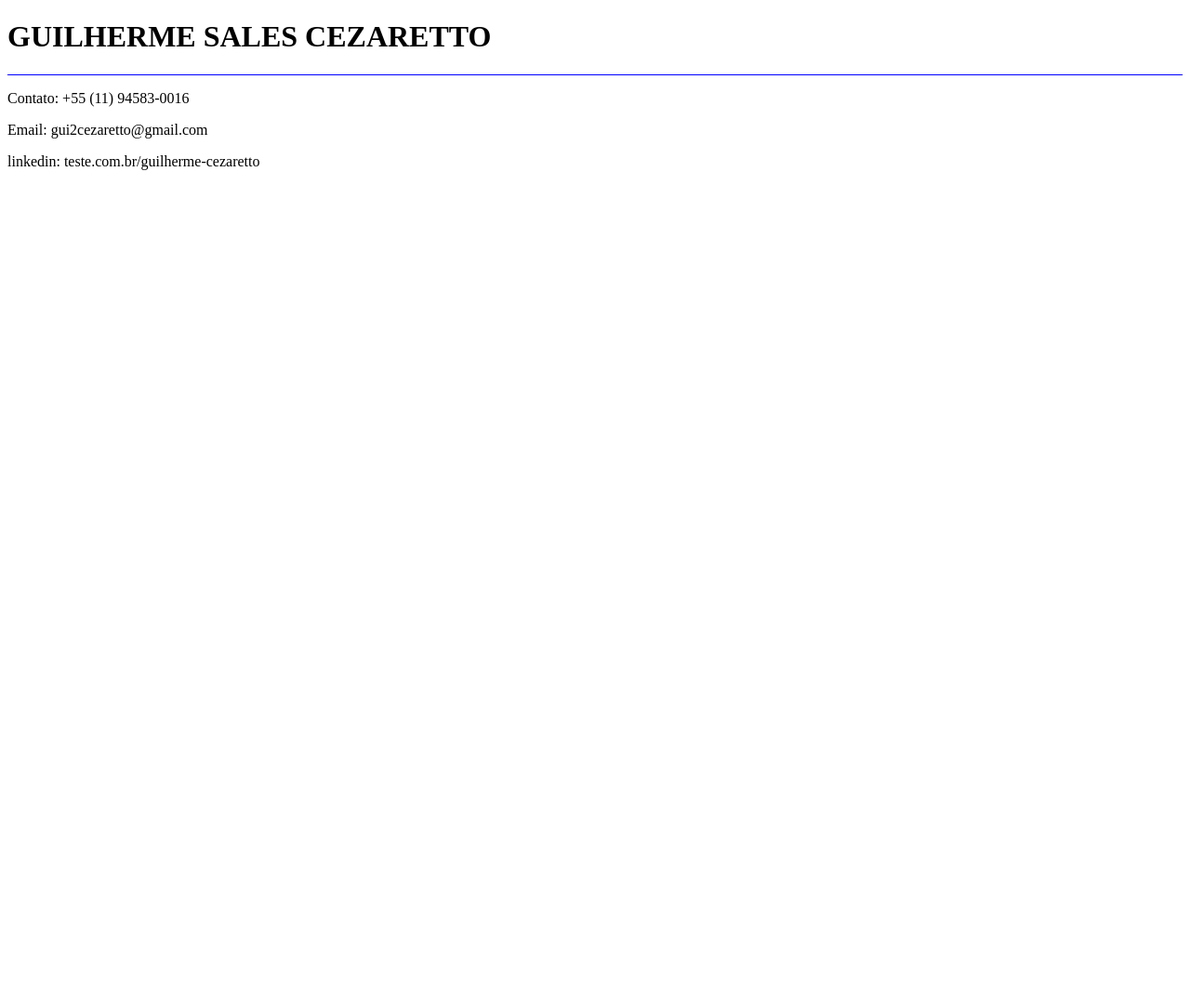
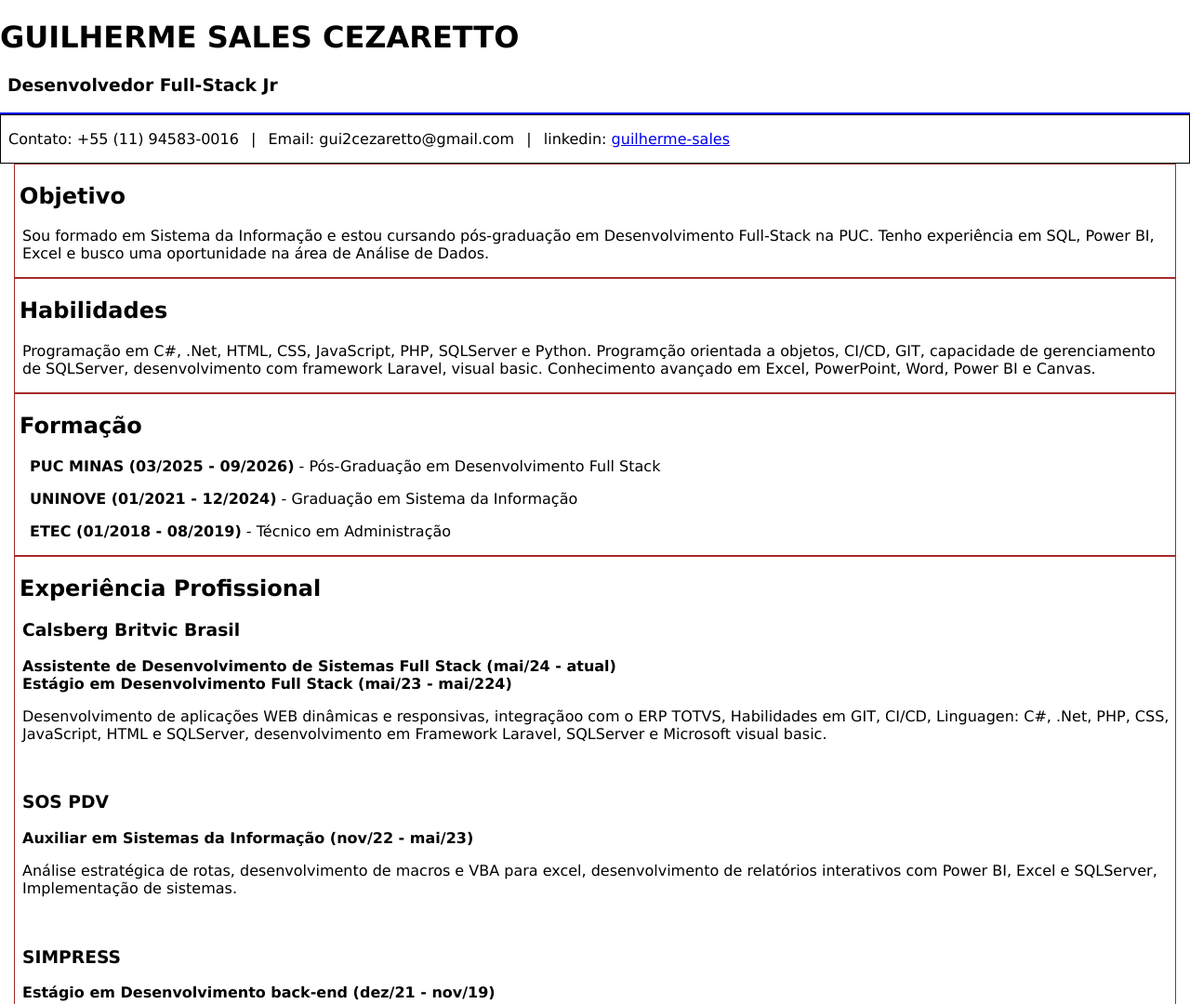
Before and after one commit to Gui2sales/Portifolio, a plain HTML site: page CurriculoOnline/curriculo.html in a window 1280 px wide. Shown: the top 1080 px of the page at 93% size. Before the commit the page ends 800 px from the top, so only its background shows below. Drawn offline with Linux system fonts and the light colour scheme.

Commit message:
Finalização curriculo e ajuste na tela inicial

```diff
--- /dev/null
+++ b/CurriculoOnline/assets/css/style.css
@@ -0,0 +1,28 @@
+body, div{
+    border: 0px;
+    margin: 0px;
+    font-family: Verdana, Geneva, Tahoma, sans-serif;
+}
+
+h2{
+    margin-left: 5px;
+}
+h3, p, span{
+    margin-left: 8px;
+}
+
+
+.cabecalho{
+    border-bottom: solid blue 2px;
+}
+.formacao, .experiencia, .habilidades, .objetivo{
+    border: solid brown 1px;
+    margin-right: 15px;
+    margin-left: 15px;
+}
+.contato{
+    border: 1px solid black;
+}
+.negrito{
+    font-weight: bold;
+}
--- a/CurriculoOnline/curriculo.html
+++ b/CurriculoOnline/curriculo.html
@@ -4,16 +4,73 @@
     <meta charset="UTF-8">
     <meta name="viewport" content="width=device-width, initial-scale=1.0">
     <title>Currículo - Guilherme Cezaretto</title>
-    <link rel="stylesheet" href="estilo/style.css">
+    <link rel="stylesheet" href="assets/css/style.css">
 </head>
 <body>
     <div class="cabecalho">
         <h1>GUILHERME SALES CEZARETTO</h1>
+        <h3>Desenvolvedor Full-Stack Jr</h3>
     </div>
-    <div>
-        <p>Contato: +55 (11) 94583-0016</p>
-        <p>Email: gui2cezaretto@gmail.com</p>
-        <p>linkedin: teste.com.br/guilherme-cezaretto</p>
+    <div class="contato">
+        <p>Contato: +55 (11) 94583-0016
+            <span> | </span>
+            <span> Email: gui2cezaretto@gmail.com </span>
+            <span> | </span>
+            <span> linkedin:
+                <a href="https://www.linkedin.com/in/guilherme-sales-95369a1a4" target="_blank">
+                    guilherme-sales
+                </a>
+            </span>
+        </p>
+    </div>
+
+    <div class="objetivo">
+        <h2>Objetivo</h2>
+        <p>Sou formado em Sistema da Informação e estou cursando pós-graduação em Desenvolvimento Full-Stack na PUC. Tenho experiência em SQL, Power BI, Excel e busco uma oportunidade na área de Análise de Dados.</p>
+    </div>
+    <div class="habilidades">
+        <h2>Habilidades</h2>
+        <P>Programação em C#, .Net, HTML, CSS, JavaScript, PHP, SQLServer e Python. Programção orientada a objetos, CI/CD, GIT, capacidade de gerenciamento de SQLServer, desenvolvimento com framework Laravel, visual basic. Conhecimento avançado em Excel, PowerPoint, Word, Power BI e Canvas.</P>
+    </div>
+    <div class="formacao">
+        <h2>Formação</h2>
+        <p>
+            <span class="negrito">PUC MINAS (03/2025 - 09/2026)</span>
+            - Pós-Graduação em Desenvolvimento Full Stack
+        </p>
+        <p>
+            <span class="negrito">UNINOVE (01/2021 - 12/2024)</span>
+            - Graduação em Sistema da Informação
+        </p>
+        <p>
+            <span class="negrito">ETEC (01/2018 - 08/2019)</span>
+            - Técnico em Administração
+        </p>
+    </div>
+    <div class="experiencia">
+        <h2>Experiência Profissional</h2>
+
+        <h3>Calsberg Britvic Brasil</h3>
+        <span class="negrito">Assistente de Desenvolvimento de Sistemas Full Stack (mai/24 - atual)</span>
+        <br>
+        <span class="negrito">Estágio em Desenvolvimento Full Stack (mai/23 - mai/224)</span>
+        <p>
+            Desenvolvimento de aplicações WEB dinâmicas e responsivas, integraçãoo com o ERP TOTVS, Habilidades em GIT, CI/CD, Linguagen: C#, .Net, PHP, CSS, JavaScript, HTML e SQLServer, desenvolvimento em Framework Laravel, SQLServer e Microsoft visual basic.
+        </p>
+        <br>
+
+        <h3>SOS PDV</h3>
+        <span class="negrito">Auxiliar em Sistemas da Informação (nov/22 - mai/23)</span>
+        <p>
+            Análise estratégica de rotas, desenvolvimento de macros e VBA para excel, desenvolvimento de relatórios interativos com Power BI, Excel e SQLServer, Implementação de sistemas.
+        </p>
+        <br>
+
+        <h3>SIMPRESS</h3>
+        <span class="negrito">Estágio em Desenvolvimento back-end (dez/21 - nov/19)</span>
+        <p>
+            Desenvolvedor de aplicações web e apps, experiencia gerindo projetos, utilização do GIT para versionamento, linguagens de programação: C++, ASP.NET, MVC, HTML, JavaScript, CSS, SQLServer e AZURE.
+        </p>
     </div>
 </body>
 </html>
--- a/CurriculoOnline/estilo/style.css
+++ /dev/null
@@ -1,3 +0,0 @@
-.cabecalho{
-    border-bottom: solid blue 1px;
-}
--- /dev/null
+++ b/assets/css/style.css
@@ -0,0 +1,30 @@
+body, ul, li{
+    margin: 0px;
+    padding: 0px;
+}
+
+a{
+    text-decoration: none;
+    color: orange;
+    font: 20px;
+}
+
+.link_button{
+    border: 2px solid yellow;
+    width: 80px;
+    text-align: center;
+}
+
+.menu_itens{
+    display: block;
+    float: left;
+    list-style: none;
+    margin-left: 30px;
+    margin-top: 20px;
+}
+
+.menu{
+    width: 400px;
+    height: 60px;
+    background: black;
+}
--- a/main_estilo/style.css
+++ /dev/null
@@ -1,5 +0,0 @@
-a{
-    text-decoration: none;
-    color: orange;
-    font: 20px;
-}
```
Also changed, not shown: index.html (+8 -3 lines).
